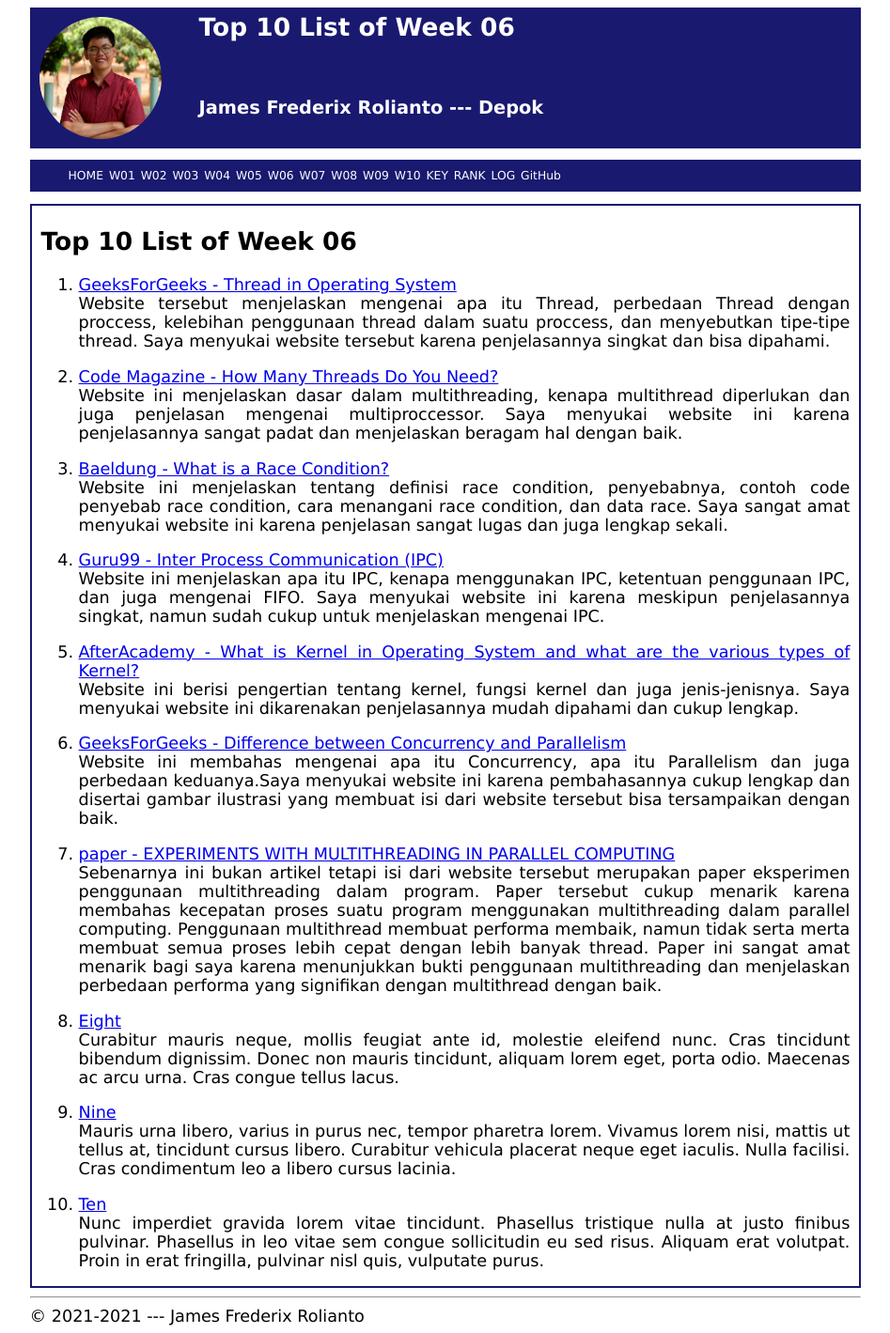
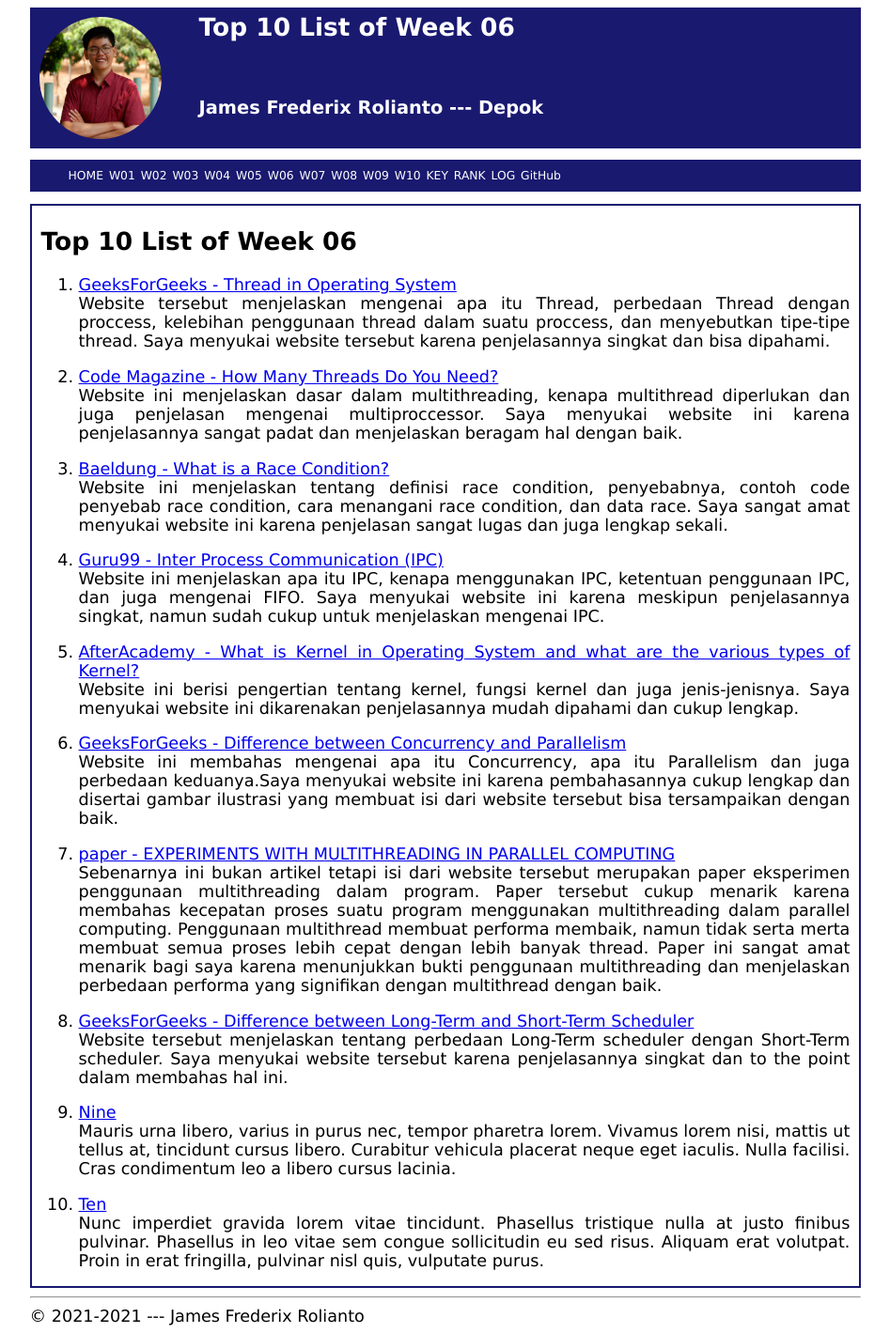
Before and after one commit to SinusCosinusTangen/os211, a Jekyll site: the page built from w06.md, in a window 1280 px wide. Shown: the whole page at 94% size, without its empty margins (166-1113 px from the left). Built offline with Jekyll 4.4.1, drawn with Linux system fonts in a browser that asks for light colours; our own code applies the rules of GitHub Pages for plain Markdown files.

Commit message:
OS211 SinusCosinusTangen

```diff
--- a/w06.md
+++ b/w06.md
@@ -37,12 +37,9 @@ Penggunaan multithread membuat performa membaik, namun tidak serta merta membuat
 Paper ini sangat amat menarik bagi saya karena menunjukkan bukti penggunaan multithreading dan menjelaskan perbedaan performa yang
 signifikan dengan multithread dengan baik.
 
-8. [Eight](https://en.wikipedia.org/wiki/8)<br>
-Curabitur mauris neque, mollis feugiat ante id, molestie eleifend nunc.
-Cras tincidunt bibendum dignissim.
-Donec non mauris tincidunt, aliquam lorem eget, porta odio.
-Maecenas ac arcu urna.
-Cras congue tellus lacus.
+8. [GeeksForGeeks - Difference between Long-Term and Short-Term Scheduler](https://www.geeksforgeeks.org/difference-between-long-term-and-short-term-scheduler/)<br>
+Website tersebut menjelaskan tentang perbedaan Long-Term scheduler dengan Short-Term scheduler. Saya menyukai website tersebut karena
+penjelasannya singkat dan to the point dalam membahas hal ini.
 
 9. [Nine](https://en.wikipedia.org/wiki/9)<br>
 Mauris urna libero, varius in purus nec, tempor pharetra lorem.
```
